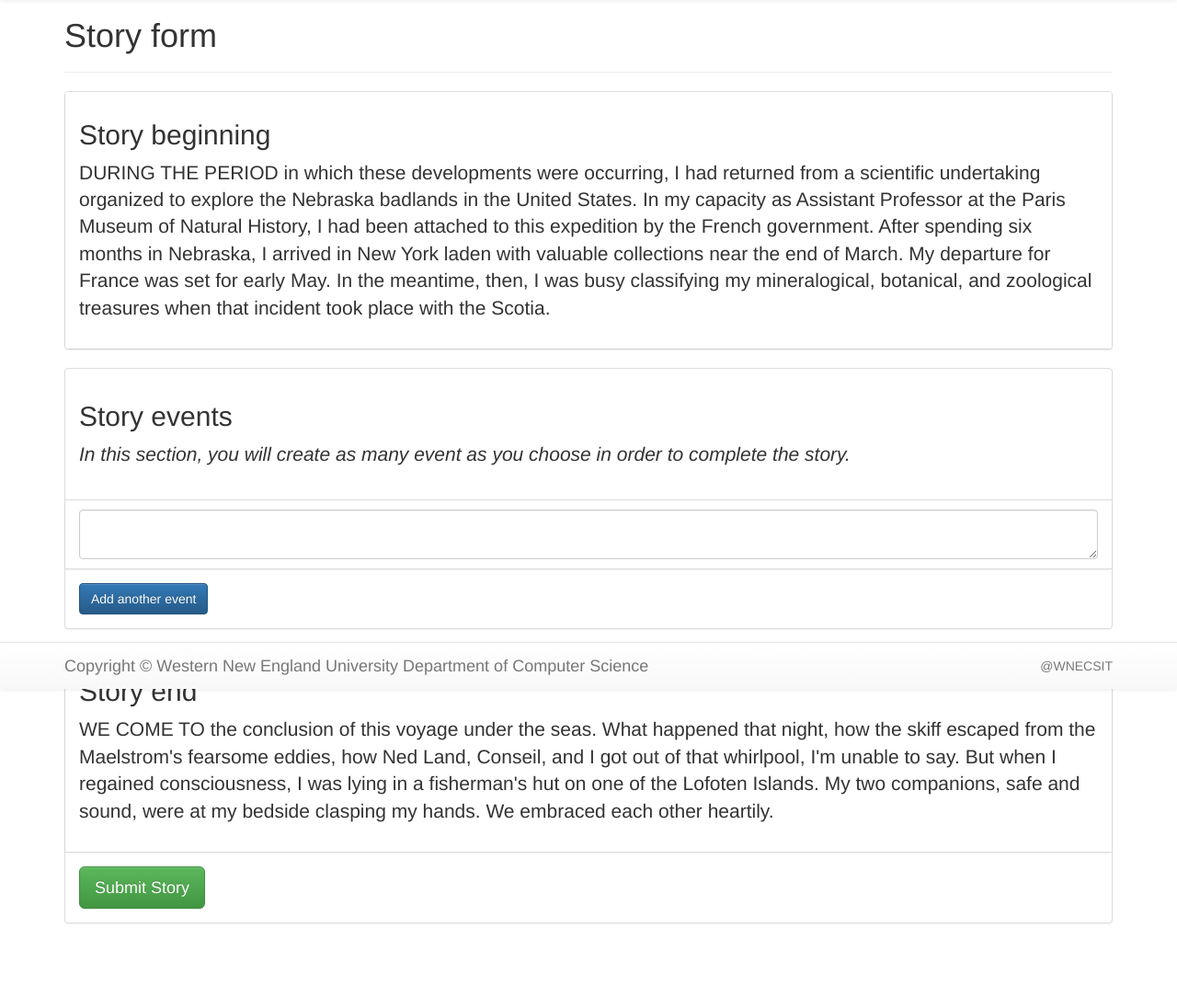
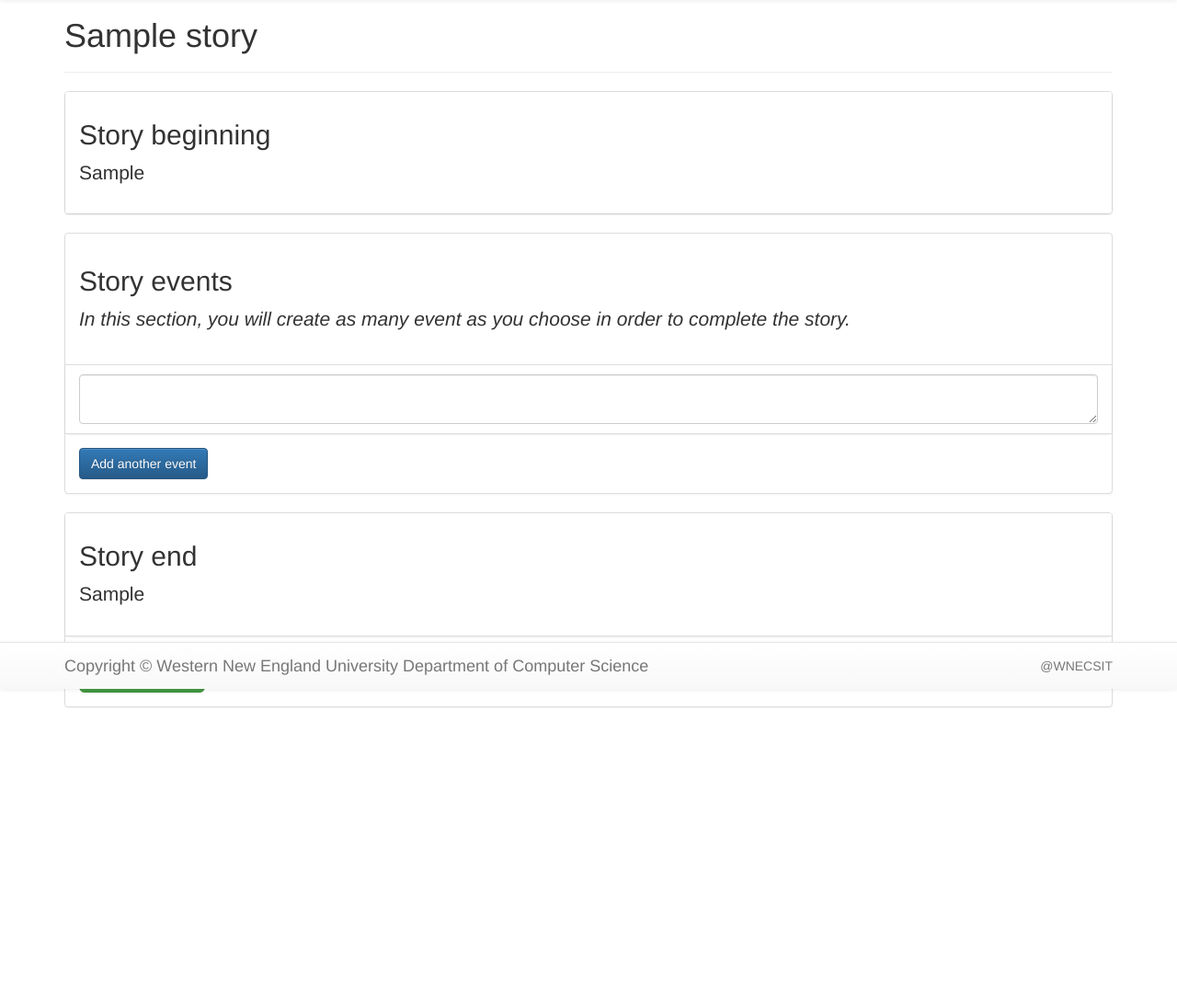
Before and after one commit to akshayjh/StorySurvey, a Django app: template survey_app/surveys/templates/surveys/survey.html in a window 1280 px wide. Shown: the part 51-1135 px from the top of the page at 92% size. After the commit the page ends 820 px from the top, so only its background shows below. Run offline with Django 3.2, Linux system fonts and the light colour scheme; the template is opened without the code that fills it: values that come from a table or form of the project are taken from there, others are empty; tables that the repository leaves empty hold one stand-in row (values such as "Sample post"); parts of the project's set-up code (start-up, migrations or seed data) failed here and were passed over; some libraries are stand-ins or nearby versions.

Commit message:
Story form beginning now loads from model data.

```diff
--- a/survey_app/core/views.py
+++ b/survey_app/core/views.py
@@ -1,6 +1,6 @@
 from django.views.generic import TemplateView
-from survey_app.surveys.views import PublicSurveyMixin
+from survey_app.surveys.views import PublicStoryMixin
 
 
-class Homepage(PublicSurveyMixin, TemplateView):
+class Homepage(PublicStoryMixin, TemplateView):
     template_name = 'home.html'
--- a/survey_app/surveys/models.py
+++ b/survey_app/surveys/models.py
@@ -28,6 +28,9 @@ class Story(models.Model):
 
     public = PublicStorySurveyQuerySet.as_manager()
 
+    def __str__(self):
+        return self.title
+
 
 class StoryEvent(models.Model):
     """
--- a/survey_app/surveys/templates/surveys/survey.html
+++ b/survey_app/surveys/templates/surveys/survey.html
@@ -4,7 +4,7 @@
 <div class="container">
 
     <div class="page-header">
-        <h1>Story form</h1>
+        <h1>{{ story.title }}</h1>
     </div>
 
     <div class="row">
@@ -15,16 +15,7 @@
                     <li class="list-group-item">
                         <h2>Story beginning</h2>
                         <p class="lead">
-                            DURING THE PERIOD in which these developments were occurring,
-                            I had returned from a scientific undertaking organized to explore
-                            the Nebraska badlands in the United States.  In my capacity as
-                            Assistant Professor at the Paris Museum of Natural History, I had
-                            been attached to this expedition by the French government.
-                            After spending six months in Nebraska, I arrived in New York laden
-                            with valuable collections near the end of March.  My departure
-                            for France was set for early May.  In the meantime, then, I was busy
-                            classifying my mineralogical, botanical, and zoological treasures
-                            when that incident took place with the Scotia.
+                            {{ story.start }}
                         </p>
                     </li>
                 </ul>
@@ -66,13 +57,7 @@
                     <li class="list-group-item">
                         <h2>Story end</h2>
                         <p class="lead">
-                            WE COME TO the conclusion of this voyage under the seas.
-                            What happened that night, how the skiff escaped from the Maelstrom's
-                            fearsome eddies, how Ned Land, Conseil, and I got out of that whirlpool,
-                            I'm unable to say. But when I regained consciousness, I was lying
-                            in a fisherman's hut on one of the Lofoten Islands.  My two companions,
-                            safe and sound, were at my bedside clasping my hands.
-                            We embraced each other heartily.
+                            {{ story.end }}
                         </p>
                     </li>
                 </ul>
--- a/survey_app/surveys/templates/surveys/survey_disclaimer.html
+++ b/survey_app/surveys/templates/surveys/survey_disclaimer.html
@@ -4,7 +4,7 @@
 <div class="container">
     <div class="page-header">
         <h2>
-            {{ survey.title }}
+            {{ story.title }}
         </h2>
     </div>
 
@@ -22,7 +22,7 @@
         </div>
 
         <div class="form-group text-center">
-            <a href="{% url 'surveys:survey-instructions' pk=survey.id %}" class="btn btn-primary">Agree</a>
+            <a href="{% url 'surveys:survey-instructions' pk=story.id %}" class="btn btn-primary">Agree</a>
         </div>
     </form>
 </div>
--- a/survey_app/surveys/templates/surveys/survey_instructions.html
+++ b/survey_app/surveys/templates/surveys/survey_instructions.html
@@ -16,7 +16,7 @@
         <div class="col-sm-6">
         </div>
         <div class="col-sm-6 text-right">
-            <a href="{% url 'surveys:survey-practice' pk=survey.id %}" class="btn btn-primary btn-lg">Next</a>
+            <a href="{% url 'surveys:survey-practice' pk=story.id %}" class="btn btn-primary btn-lg">Next</a>
         </div>
     </div>
 </div>
--- a/survey_app/surveys/templates/surveys/survey_practice.html
+++ b/survey_app/surveys/templates/surveys/survey_practice.html
@@ -11,15 +11,15 @@
     <p class="lead">
         ... inform the user here.
 
-        <a href="{% url 'surveys:survey' pk=survey.id %}" class="btn btn-primary btn-lg">Skip practice survey</a>
+        <a href="{% url 'surveys:survey' pk=story.id %}" class="btn btn-primary btn-lg">Skip practice survey</a>
     </p>
 
     <div class="row">
         <div class="col-sm-6">
-            <a href="{% url 'surveys:survey-instructions' pk=survey.id %}" class="btn btn-success btn-lg">Previous</a>
+            <a href="{% url 'surveys:survey-instructions' pk=story.id %}" class="btn btn-success btn-lg">Previous</a>
         </div>
         <div class="col-sm-6 text-right">
-            <a href="{% url 'surveys:survey' pk=survey.id %}" class="btn btn-primary btn-lg">Next</a>
+            <a href="{% url 'surveys:survey' pk=story.id %}" class="btn btn-primary btn-lg">Next</a>
         </div>
     </div>
 </div>
```
Also changed, not shown: survey_app/surveys/admin.py (+8 -2 lines), survey_app/surveys/views.py (+9 -9 lines).
